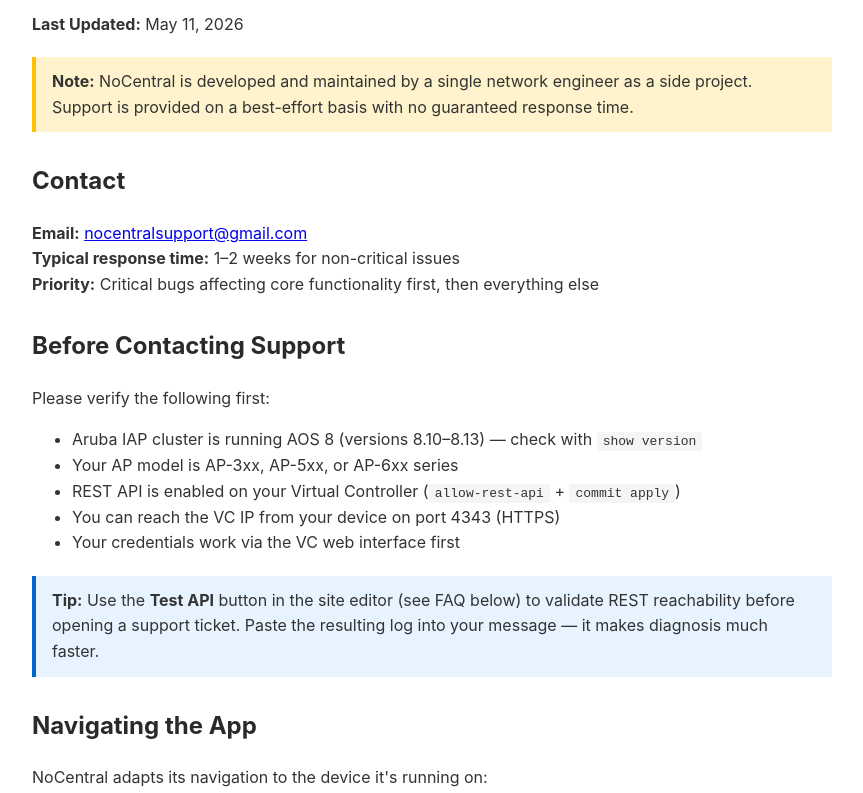
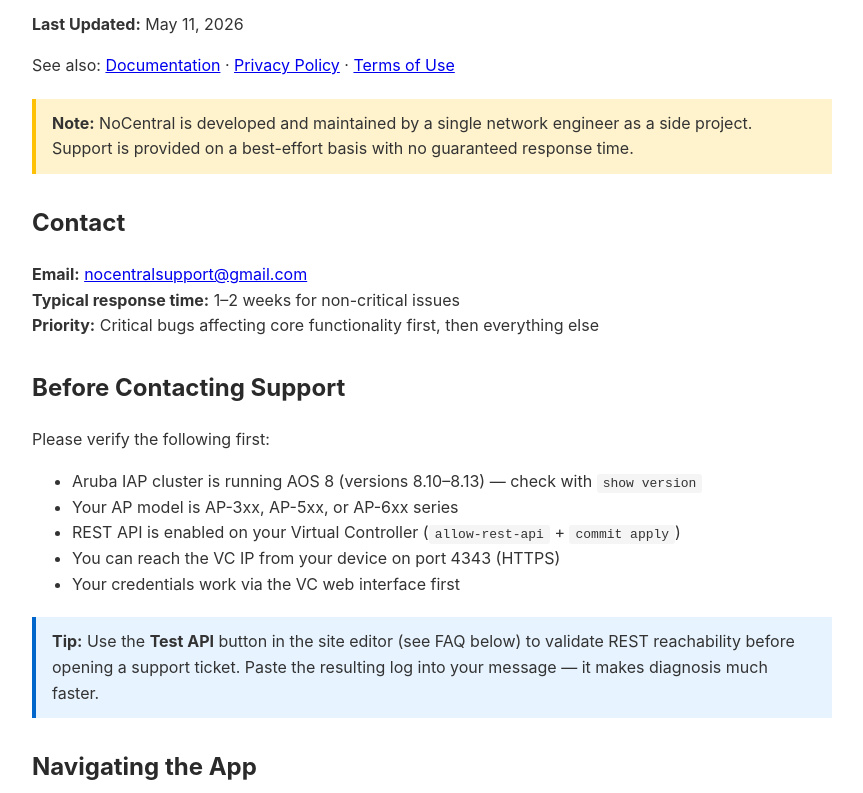
Before and after one commit to bradleyjim/nocentral-support, a plain HTML site: page index.html in a window 1280 px wide. Shown: the part 101-894 px from the top of the page, without its empty margins (208-1071 px from the left). Drawn offline with Linux system fonts and the light colour scheme.

Commit message:
Update index.html

```diff
--- a/index.html
+++ b/index.html
@@ -47,6 +47,8 @@
 <h1>NoCentral Support</h1>
 
 <p><strong>Last Updated:</strong> May 11, 2026</p>
+
+<p>See also: <a href="documentation.html">Documentation</a> &middot; <a href="privacy.html">Privacy Policy</a> &middot; <a href="terms.html">Terms of Use</a></p>
 
 <div class="notice">
     <strong>Note:</strong> NoCentral is developed and maintained by a single network engineer as a side project. Support is provided on a best-effort basis with no guaranteed response time.
```
